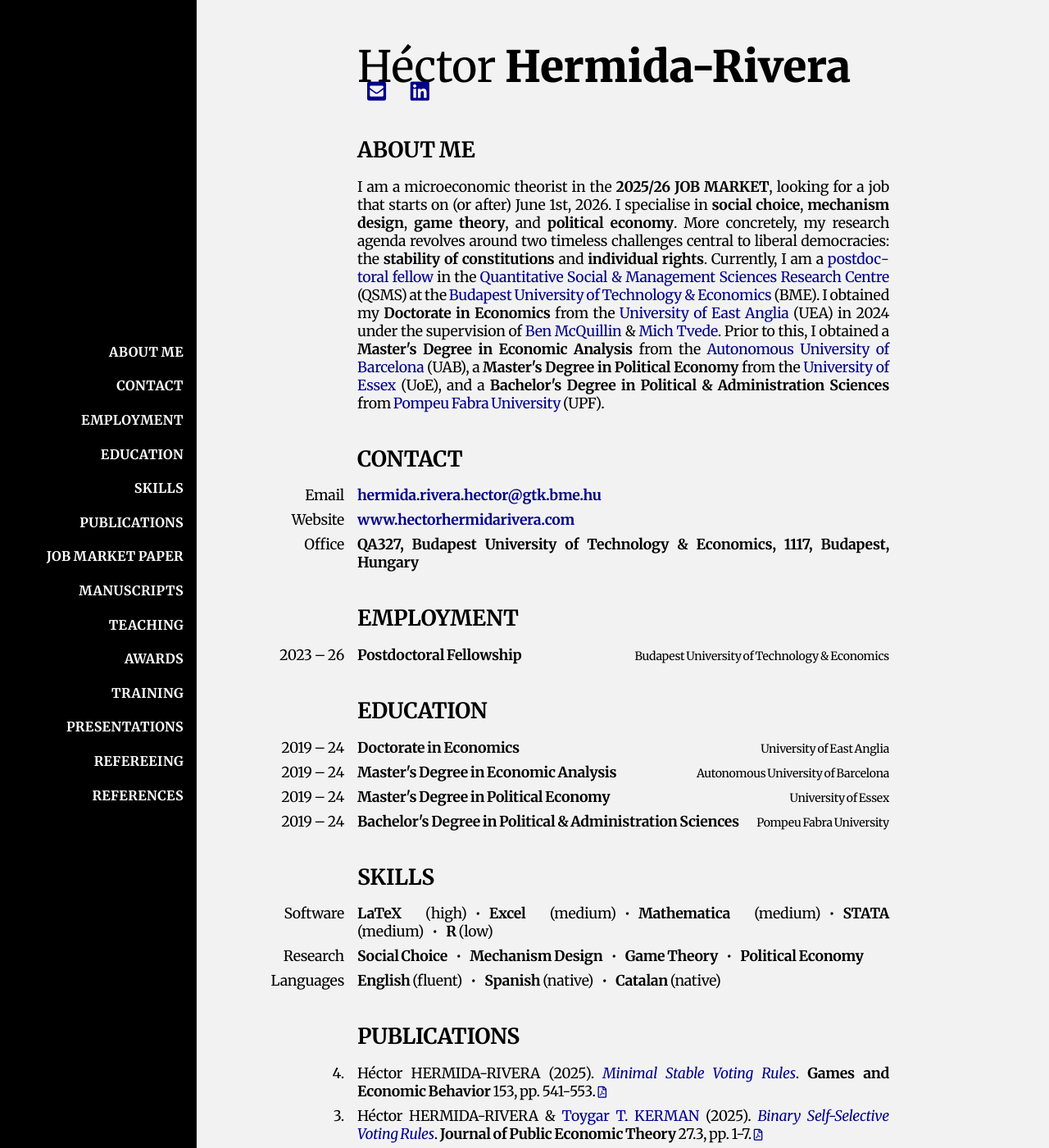
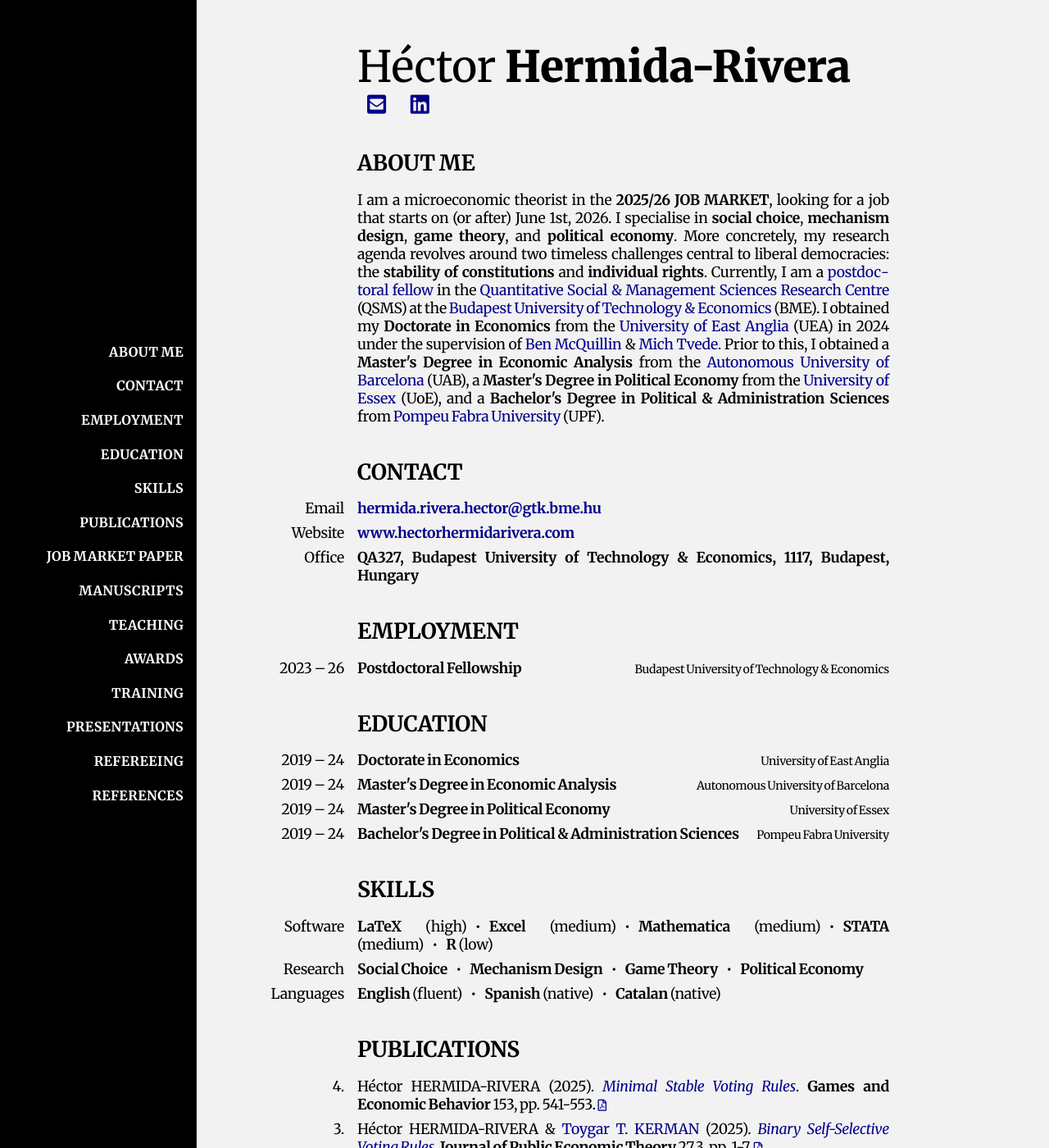
Before and after one commit to HectorHermidaRivera/hectorhermidarivera.github.io, a Jekyll site: the page built from index.md, in a window 1280 px wide and 1400 px high. Shown: the whole window at 82% size. Built offline with Jekyll 4.4.1, drawn with Linux system fonts in a browser that asks for light colours; a style sheet for code colours, icons or effects is not loaded.

Commit message:
Update default.html

```diff
--- a/_layouts/default.html
+++ b/_layouts/default.html
@@ -62,7 +62,7 @@
       font-family: 'Merriweather', serif;
       font-size: 3em;
       font-weight: 400;
-      margin-bottom: 0em;
+      margin-bottom: 0.3em;
       line-height: 1;
     }
 
```
